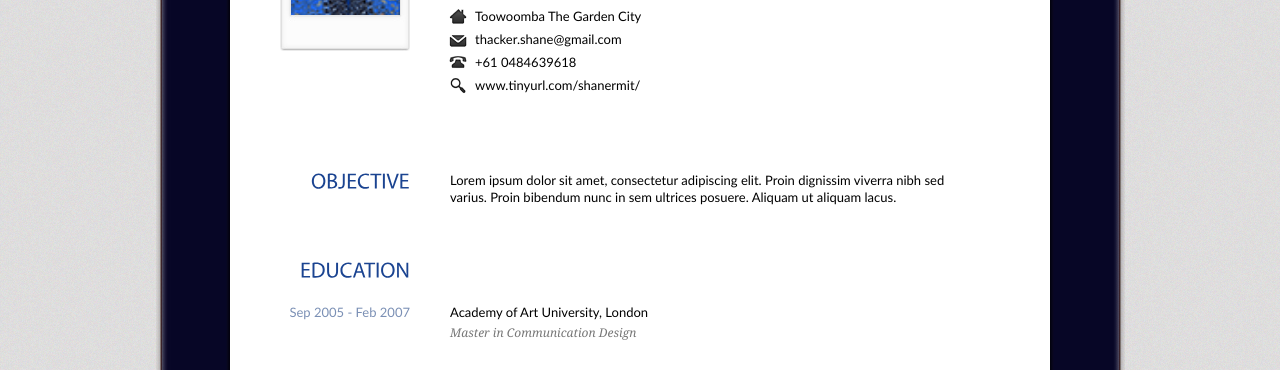
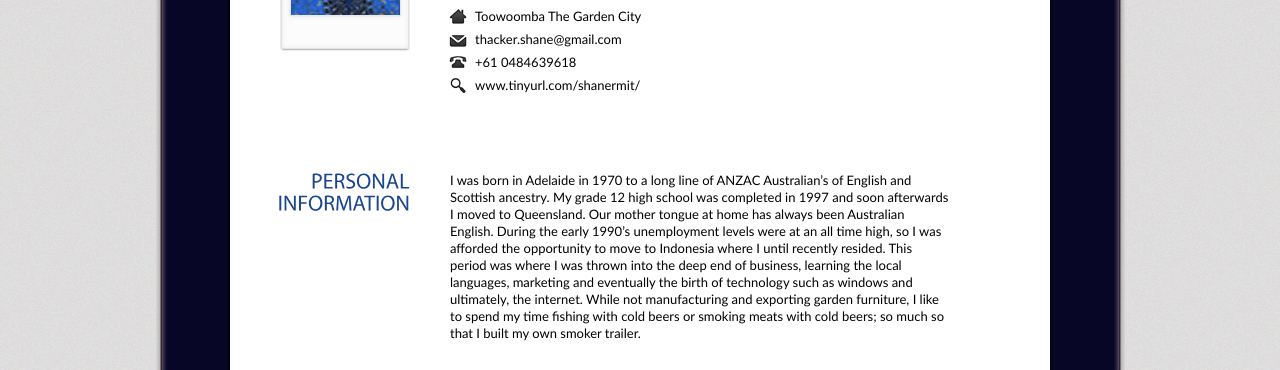
Before and after one commit to ShaneTemp/COSC2196, a plain HTML site: page index.html in a window 1280 px wide. Shown: the part 381-751 px from the top of the page. Drawn offline with Linux system fonts and the light colour scheme.

Commit message:
updates personal info

```diff
--- a/index.html
+++ b/index.html
@@ -61,8 +61,12 @@
         </div>
         <!-- Begin 1st Row -->
         <div class="entry">
-          <h2>OBJECTIVE</h2>
-          <p>Lorem ipsum dolor sit amet, consectetur adipiscing elit. Proin dignissim viverra nibh sed varius. Proin bibendum nunc in sem ultrices posuere. Aliquam ut aliquam lacus.</p>
+          <h2>PERSONAL INFORMATION</h2>
+          <p>I was born in Adelaide in 1970 to a long line of ANZAC Australian’s of English and Scottish ancestry. My grade 12 high school was completed in 1997 and soon afterwards I moved to Queensland. Our mother tongue at home has always been Australian English.
+During the early 1990’s unemployment levels were at an all time high, so I was afforded the opportunity to move to Indonesia where I until recently resided.
+This period was where I was thrown into the deep end of business, learning the local languages, marketing and eventually the birth of technology such as windows and ultimately, the internet.
+While not manufacturing and exporting garden furniture, I like to spend my time fishing with cold beers or smoking meats with cold beers; so much so that I built my own smoker trailer.
+</p>
         </div>
         <!-- End 1st Row -->
         <!-- Begin 2nd Row -->
```
